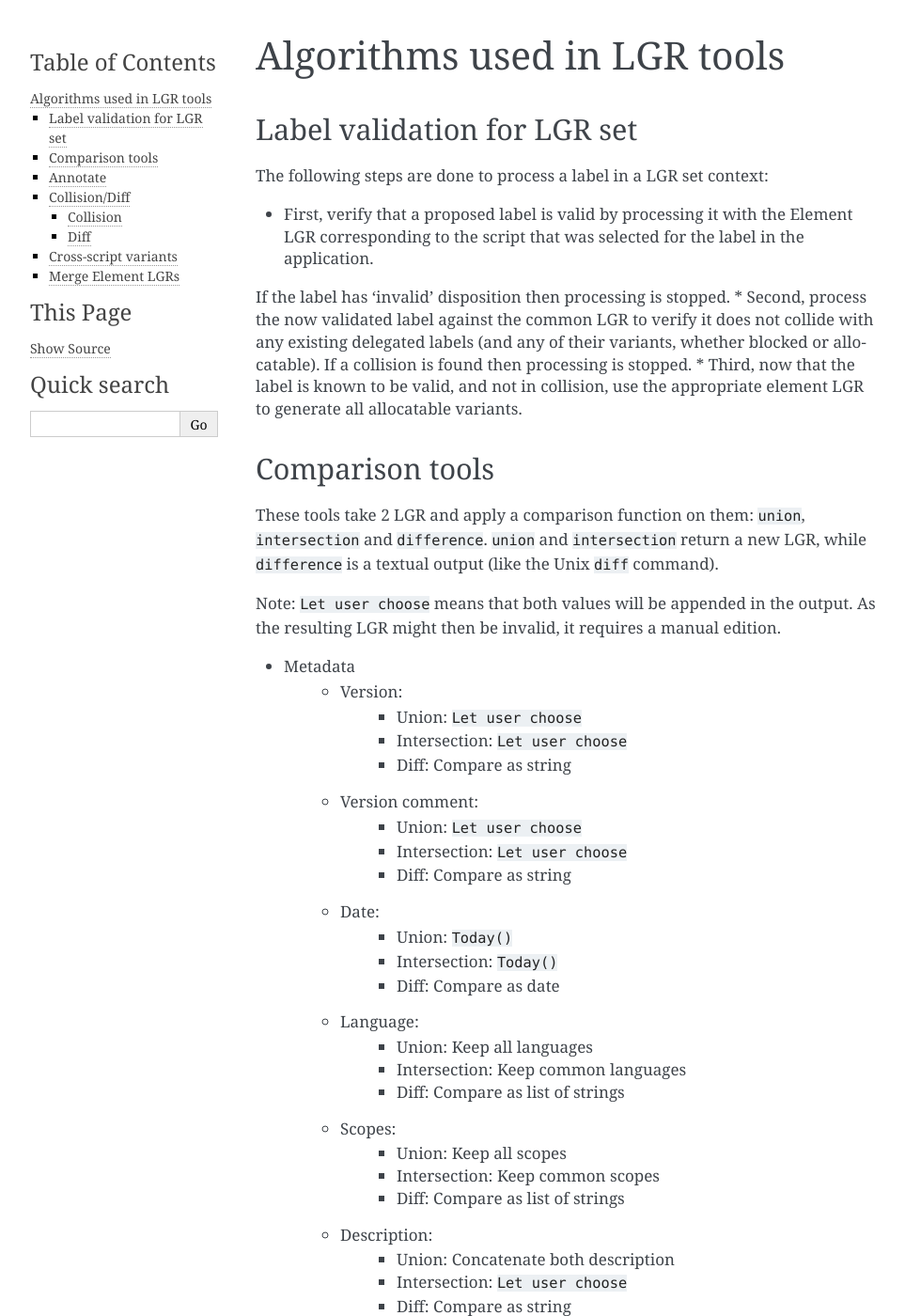
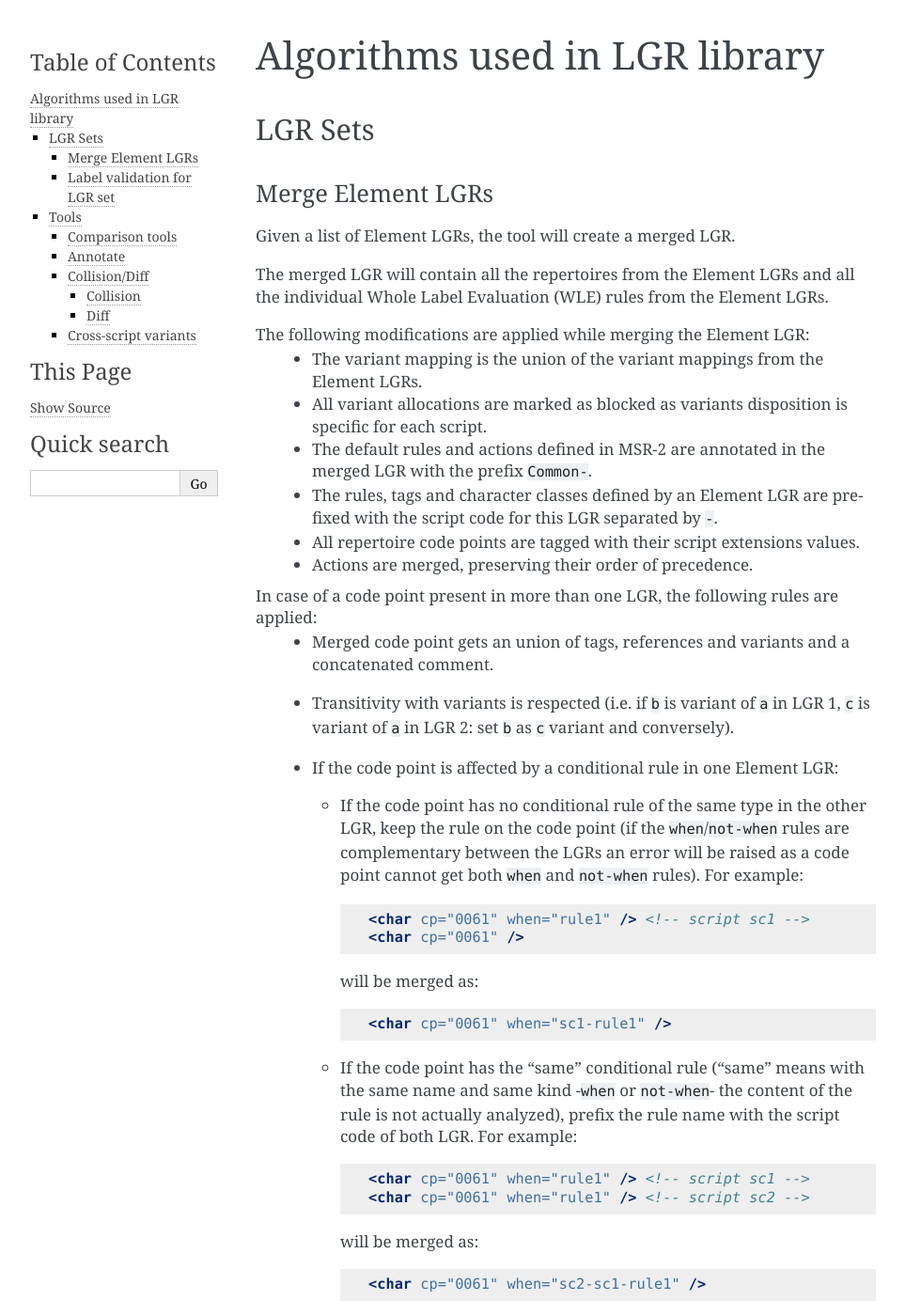
Before and after one commit to icann/lgr-core, a Sphinx documentation site: the page built from doc/algo.rst, in a window 1280 px wide and 1400 px high. Shown: the whole window at 94% size, without its empty margins (148-1111 px from the left). Built offline with Sphinx 7.4.7, drawn with Linux system fonts in a browser that asks for light colours; some of the changed text lies outside the part shown.

Commit message:
Some more documentation fixes
- Reorder sections so that LGR set-related stuff is put together.
- Fix some typos.

```diff
--- a/doc/algo.rst
+++ b/doc/algo.rst
@@ -1,16 +1,78 @@
-Algorithms used in LGR tools
-============================
+Algorithms used in LGR library
+==============================
+
+LGR Sets
+########
+
+Merge Element LGRs
+------------------
+
+Given a list of Element LGRs, the tool will create a merged LGR.
+
+The merged LGR will contain all the repertoires from the Element LGRs and all the individual Whole Label Evaluation (WLE)
+rules from the Element LGRs.
+
+The following modifications are applied while merging the Element LGR:
+ - The variant mapping is the union of the variant mappings from the Element LGRs.
+ - All variant allocations are marked as blocked as variants disposition is specific for each script.
+ - The default rules and actions defined in MSR-2 are annotated in the merged LGR with the prefix ``Common-``.
+ - The rules, tags and character classes defined by an Element LGR are prefixed with the script code for this LGR separated by ``-``.
+ - All repertoire code points are tagged with their script extensions values.
+ - Actions are merged, preserving their order of precedence.
+
+In case of a code point present in more than one LGR, the following rules are applied:
+ - Merged code point gets an union of tags, references and variants and a concatenated comment.
+ - Transitivity with variants is respected
+   (i.e. if ``b`` is variant of ``a`` in LGR 1, ``c`` is variant of ``a`` in LGR 2: set ``b`` as ``c`` variant and conversely).
+ - If the code point is affected by a conditional rule in one Element LGR:
+
+   - If the code point has no conditional rule of the same type in the other LGR, keep the rule on the code point
+     (if the ``when``/``not-when`` rules are complementary between the LGRs an error will be raised as a code point cannot get
+     both ``when`` and ``not-when`` rules). For example:
+
+     .. code-block:: xml
+
+       <char cp="0061" when="rule1" /> <!-- script sc1 -->
+       <char cp="0061" />
+
+     will be merged as:
+
+     .. code-block:: xml
+
+       <char cp="0061" when="sc1-rule1" />
+
+   - If the code point has the "same" conditional rule ("same" means with the same name and same kind -``when`` or ``not-when``-
+     the content of the rule is not actually analyzed), prefix the rule name with the script code of both LGR. For example:
+
+     .. code-block:: xml
+
+       <char cp="0061" when="rule1" /> <!-- script sc1 -->
+       <char cp="0061" when="rule1" /> <!-- script sc2 -->
+
+     will be merged as:
+
+     .. code-block:: xml
+
+       <char cp="0061" when="sc2-sc1-rule1" />
+
+   - If the code point has a "different" conditional rule of the same kind ("different" means with a different name), return a
+     duplicated code point exception.
+
 
 Label validation for LGR set
 ----------------------------
 
-The following steps are done to process a label in a LGR set context:
+The following steps are done to process a label in an LGR set context:
 
-* First, verify that a proposed label is valid by processing it with the Element LGR corresponding to the script that was selected for the label in the application.
-If the label has 'invalid' disposition then processing is stopped.
-* Second, process the now validated label against the common LGR to verify it does not collide with any existing delegated labels (and any of their variants, whether blocked or allocatable).
-If a collision is found then processing is stopped.
-* Third, now that the label is known to be valid, and not in collision, use the appropriate element LGR to generate all allocatable variants.
+* Verify that a proposed label is valid by processing it with the Element LGR corresponding to the script that was selected for the label in the application.
+  If the label has 'invalid' disposition then processing is stopped.
+* Process the now validated label against the common LGR to verify it does not collide with any existing delegated labels (and any of their variants, whether blocked or allocatable).
+  If a collision is found then processing is stopped.
+* Now that the label is known to be valid, and not in collision, use the appropriate element LGR to generate all allocatable variants.
+
+
+Tools
+#####
 
 Comparison tools
 ----------------
@@ -165,58 +227,3 @@ Given an LGR set and a label list, the tool will iterate through the label list
 As generating the labels' variants is a very expensive process, the tool is asynchronous: a notification will be sent by email when the processing is done
 
 .. _`section 8.5 of RFC 7940`: https://tools.ietf.org/html/rfc7940#section-8.5
-
-Merge Element LGRs
-------------------
-
-Given a list of Element LGR, the tool will create a merged LGR.
-
-The merged LGR will contain all the repertoire from the Element LGRs and all the individual Whole Label Evaluation (WLE)
-rules from the Element LGRs.
-
-The following modifications are applied while merging the Element LGR:
- - the variant mapping is be the union of the variant mappings from the Element LGRs,
- - all variant allocations are marked as blocked as variants disposition is specific for each script,
- - the default rules and actions defined in MSR-2 are annotated in the merged LGR with the prefix "Common-",
- - the rules, tags and character classes defined by an Element LGR are prefixed with the script code for this LGR separated
-   by "-",
- - all repertoire code points are tagged with their script extensions values,
- - actions are merged, preserving their order of precedence.
-
-In case of a code point present in more than one LGR, the following rules are applied:
- - merged code point gets an union of tags, references and variants and a concatenated comment,
- - transitivity with variants
-   (i.e. if b is variant of a in LGR 1, c is variant of a in LGR 2: set b as c variant and conversely),
- - if the code point is affected by a when rule in one Element LGR:
-
-   - if the code point has no when rule of the same type in the other LGR, keep the when rule on the code point
-     (if the when / not-when rules are complementary between the LGRs an error will be raised as a code point cannot get
-     both when and not-when rules),
-
-     .. code-block:: xml
-
-       <char cp="0061" when="rule1" /> <!-- script sc1 -->
-       <char cp="0061" />
-
-     will be merged as:
-
-     .. code-block:: xml
-
-       <char cp="0061" when="sc1-rule1" />
-
-   - if the code point has the "same" when rule ("same" means with the same name and same kind (when or not-when),
-     the content of the rule is not  actually analyzed), prefix the when rule with the script code for both LGR,
-
-     .. code-block:: xml
-
-       <char cp="0061" when="rule1" /> <!-- script sc1 -->
-       <char cp="0061" when="rule1" /> <!-- script sc2 -->
-
-     will be merged as:
-
-     .. code-block:: xml
-
-       <char cp="0061" when="sc2-sc1-rule1" />
-
-   - if the code point has a "different" when rule of the same kind ("different" means with a different name), return a
-     duplicated code point exception.
```
